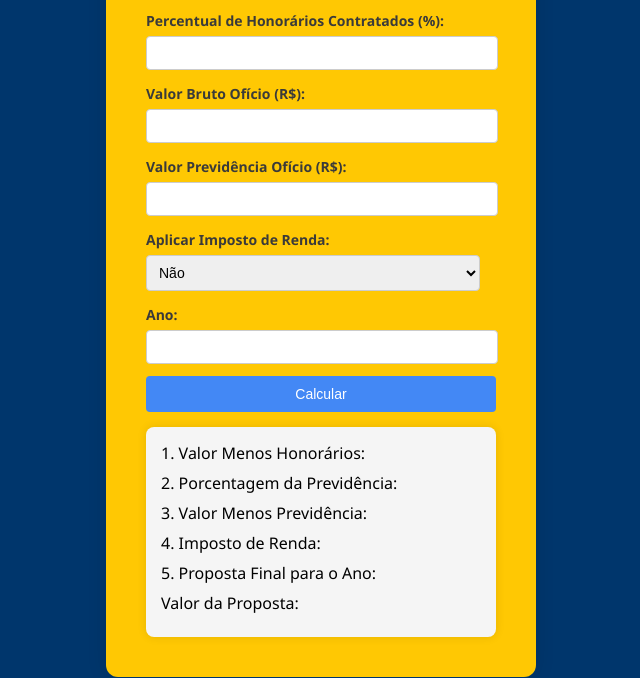
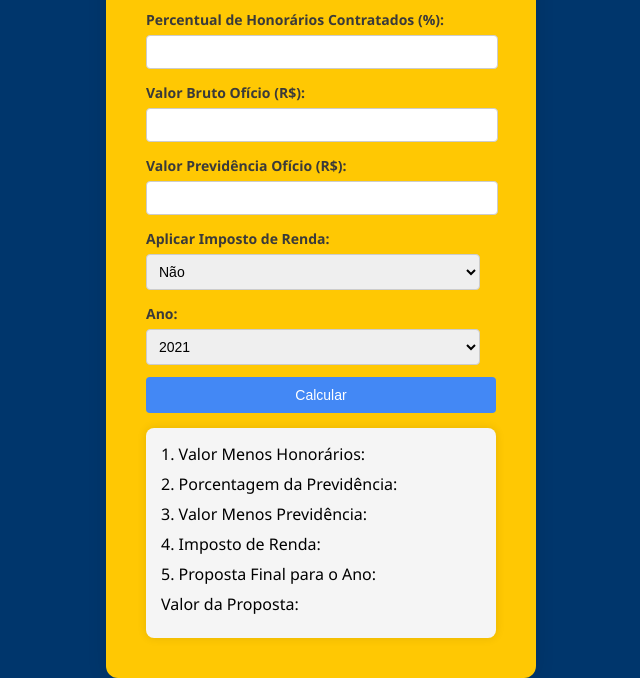
Before and after one commit to pedroburlet/calculadoraprecatorios.github.io, a plain HTML site: page index.html in a window 1280 px wide. Shown: the part 197-875 px from the top of the page, without its empty margins (319-959 px from the left). Drawn offline with Linux system fonts and the light colour scheme.

Commit message:
Add files via upload

```diff
--- a/index.html
+++ b/index.html
@@ -5,6 +5,7 @@
     <meta name="viewport" content="width=device-width, initial-scale=1.0">
     <title>Calculadora de Propostas</title>
     <link rel="stylesheet" href="styles.css">
+    <script src="https://cdnjs.cloudflare.com/ajax/libs/xlsx/0.17.1/xlsx.full.min.js"></script>
 </head>
 <body>
 
@@ -37,7 +38,13 @@
             </div>
             <div class="form-group">
                 <label for="ano">Ano:</label>
-                <input type="number" id="ano" min="2021" max="2025" required>
+                <select id="ano">
+                    <option value="2021">2021</option>
+                    <option value="2022">2022</option>
+                    <option value="2023">2023</option>
+                    <option value="2024">2024</option>
+                    <option value="2025">2025</option>
+                </select>
             </div>
             <button type="button" onclick="calcularProposta()">Calcular</button>
         </form>
--- a/script.js
+++ b/script.js
@@ -8,6 +8,7 @@ function converterParaNumero(valor) {
     return parseFloat(valor.replace(/\./g, '').replace(',', '.'));
 }
 
+// Função para calcular a proposta
 function calcularProposta() {
     // Obtendo os valores do formulário e convertendo para números
     const valorBrutoOficio = converterParaNumero(document.getElementById('valorBrutoOficio').value);
```
